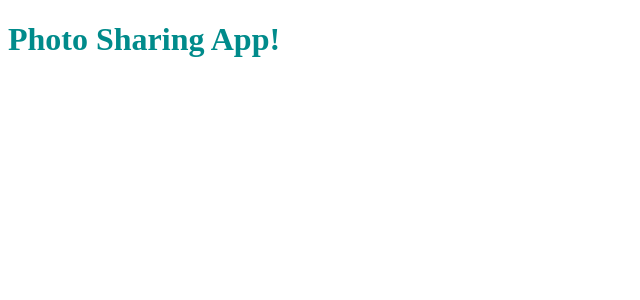
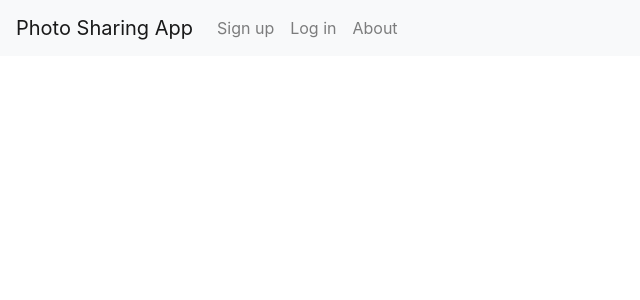
Before and after one commit to msurmenok/PhotoSharingApp, a Flask app: page / in a window 1280 px wide. Shown: the top 300 px of the page, without its empty margins (0-640 px from the left). Run offline with Flask 2, Linux system fonts and the light colour scheme; some libraries are stand-ins or nearby versions.

Commit message:
Adding navbar

```diff
--- a/templates/base.html
+++ b/templates/base.html
@@ -4,10 +4,18 @@
     <!-- Required meta tags -->
     <meta charset="utf-8">
     <meta name="viewport" content="width=device-width, initial-scale=1, shrink-to-fit=no">
+
+    <!-- Bootstrap CSS -->
+    <link rel="stylesheet" href="https://maxcdn.bootstrapcdn.com/bootstrap/4.3.1/css/bootstrap.min.css">
+
     <title>Photo Sharing App</title>
     <link rel="stylesheet" href="{{ url_for('static', filename='css/custom.css') }}">
+
+    <!-- Optional JavaScript -->
+    <script src="https://ajax.googleapis.com/ajax/libs/jquery/3.4.1/jquery.min.js"></script>
+    <script src="https://cdnjs.cloudflare.com/ajax/libs/popper.js/1.14.7/umd/popper.min.js"></script>
+    <script src="https://maxcdn.bootstrapcdn.com/bootstrap/4.3.1/js/bootstrap.min.js"></script>
 </head>
-<body>
 {% block content %}
 
 {% endblock %}
--- a/templates/index.html
+++ b/templates/index.html
@@ -1,4 +1,5 @@
 {% extends "base.html" %}
 {% block content %}
-<h1>Photo Sharing App!</h1>
+    {% include "navbar.html" %}
+
 {% endblock %}
--- /dev/null
+++ b/templates/navbar.html
@@ -0,0 +1,21 @@
+
+<nav class="navbar navbar-expand-lg navbar-light bg-light">
+  <a class="navbar-brand" href="#">Photo Sharing App</a>
+  <button class="navbar-toggler" type="button" data-toggle="collapse" data-target="#navbarSupportedContent" aria-controls="navbarSupportedContent" aria-expanded="false" aria-label="Toggle navigation">
+    <span class="navbar-toggler-icon"></span>
+  </button>
+
+  <div class="collapse navbar-collapse" id="navbarSupportedContent">
+    <ul class="navbar-nav mr-auto">
+      <li class="nav-item">
+        <a class="nav-link" href="#">Sign up <span class="sr-only">(current)</span></a>
+      </li>
+      <li class="nav-item">
+        <a class="nav-link" href="#">Log in</a>
+      </li>
+      <li class="nav-item">
+        <a class="nav-link" href="#">About</a>
+      </li>
+    </ul>
+  </div>
+</nav>
```
